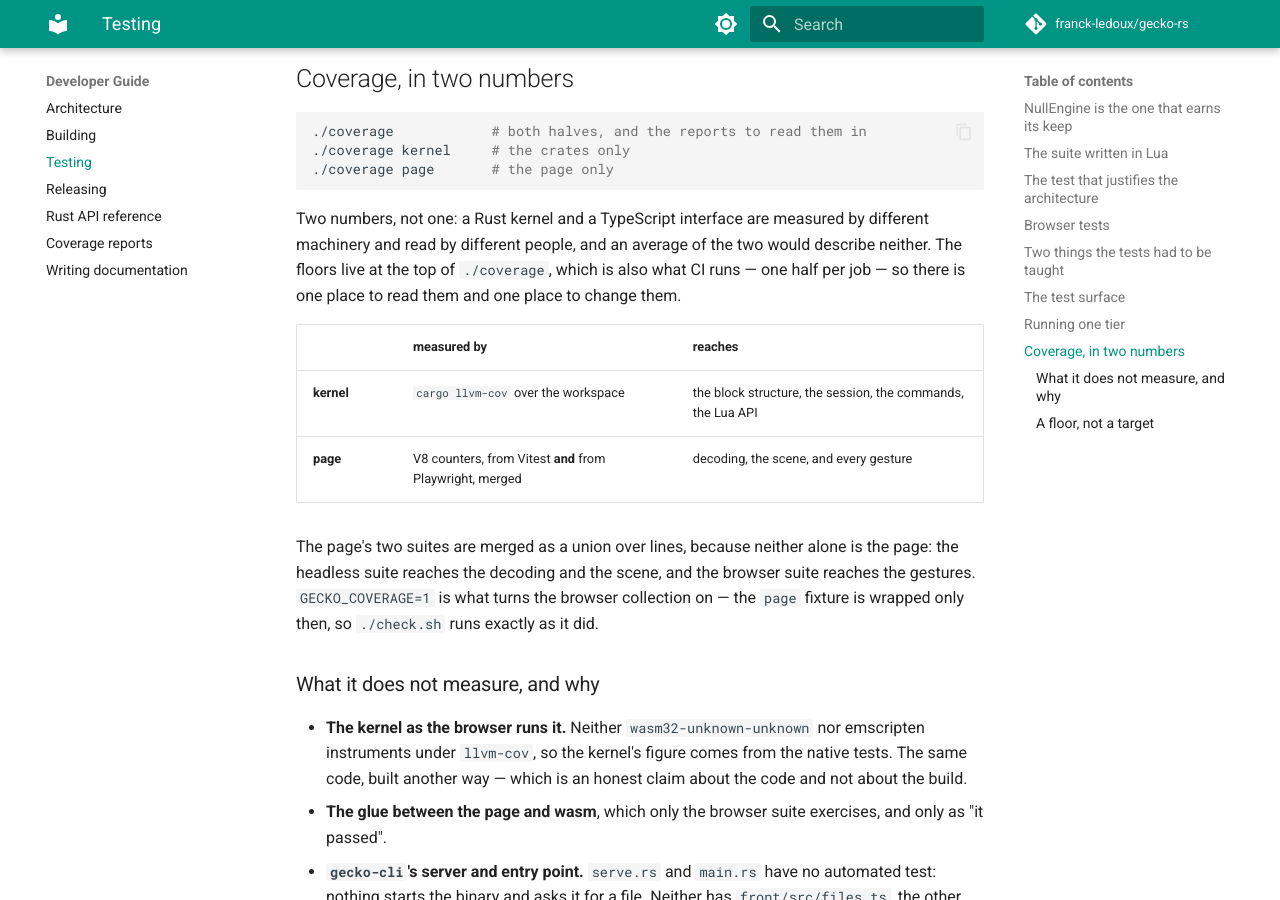
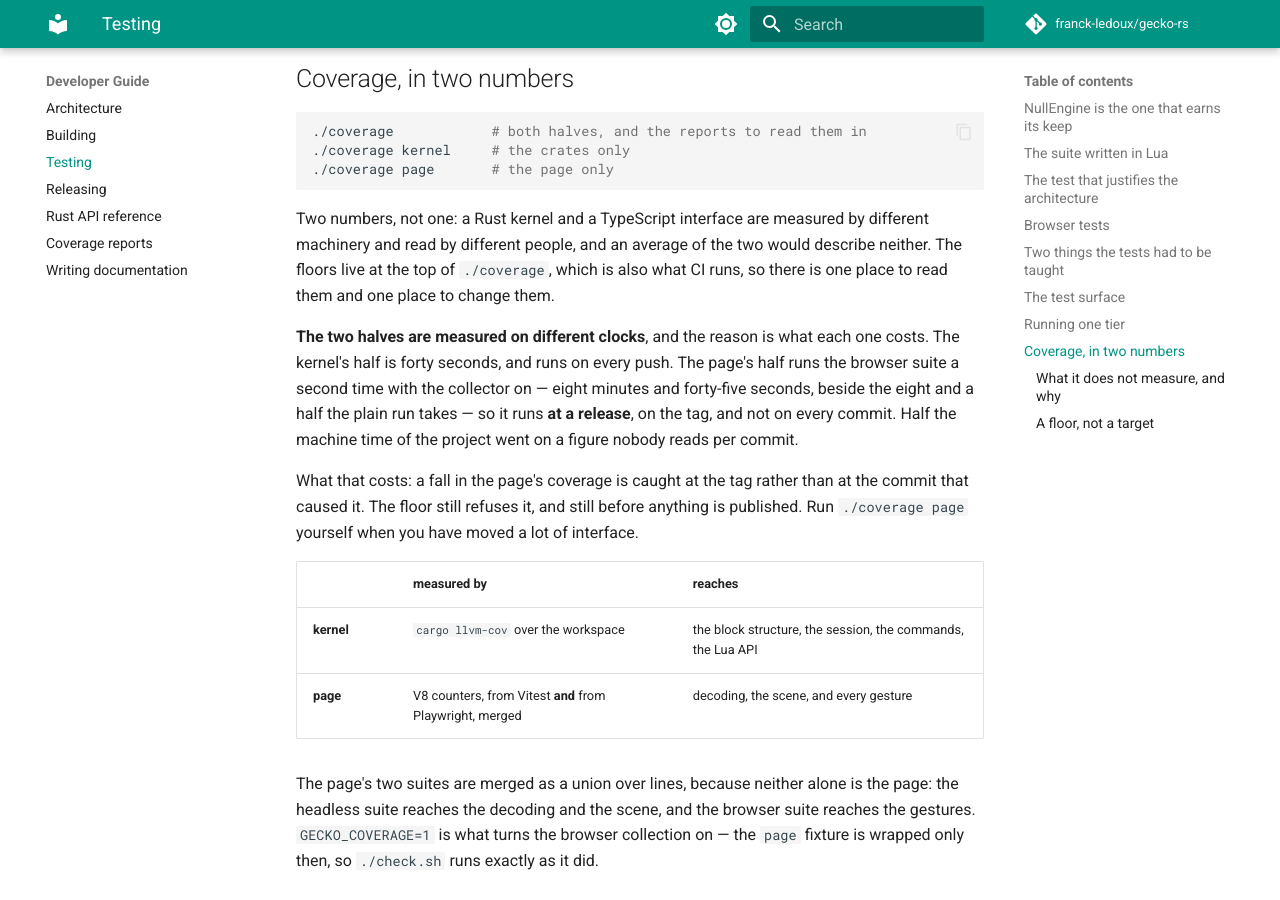
Before and after one commit to franck-ledoux/gecko-rs, an MkDocs documentation site: the page built from docs/developer-guide/testing.md, in a window 1280 px wide and 900 px high, scrolled down 2281 px. Built offline with MkDocs 1.6.1 and Material for MkDocs 9.7.7, drawn with Linux system fonts in a browser that asks for light colours; comment, search, counter and statistics services are not loaded.

Commit message:
Stop running the browser suite twice on every push
Measured on the green run that closed 0.1.5: twenty minutes, of which
eighteen in one job — and inside it, `check.sh` took 8m30 and
`./coverage page` took 8m45 running **the same browser suite a second
time** with the collector on. Half the machine time of the project, on
every commit, for a figure nobody reads per commit, and twice the exposure
to a flake on the one job that keeps producing them.

Four changes, and not one test is removed.

The page's coverage runs at a tag now. The floor still refuses a fall —
later than it did, which is the price, and still before anything is
published. The tag therefore runs this workflow too, and publishes the
site carrying what it measured; the kernel's half is forty seconds and
stays on every push.

One retry for the browser suite, on a runner only. Not to make a flaky
suite look green — a retried test is reported as flaky and its trace is
kept — but because a single blip costs a push, a twenty-minute wait and a
re-run started by hand. None locally: a flake you can see is a flake you
fix.

The Linux row of the Rust matrix is gone. `./check.sh` is `cargo fmt`,
`clippy` and `cargo test` on Linux before it is anything else, so that row
proved nothing and failed for the same reasons twice. macOS and Windows
stay; both have caught a failure nothing else did.

And the browsers come out of a cache keyed on the lockfile, which is half
a minute a run and half a minute less of something that can fail — as it
did twice today.

Co-Authored-By: Claude Opus 5 <noreply@anthropic.com>

```diff
--- a/docs/developer-guide/testing.md
+++ b/docs/developer-guide/testing.md
@@ -92,8 +92,20 @@ The last one needs artefacts the others do not; see [Building](building.md).
 Two numbers, not one: a Rust kernel and a TypeScript interface are measured by
 different machinery and read by different people, and an average of the two
 would describe neither. The floors live at the top of `./coverage`, which is
-also what CI runs — one half per job — so there is one place to read them and
-one place to change them.
+also what CI runs, so there is one place to read them and one place to change
+them.
+
+**The two halves are measured on different clocks**, and the reason is what
+each one costs. The kernel's half is forty seconds, and runs on every push.
+The page's half runs the browser suite a second time with the collector on —
+eight minutes and forty-five seconds, beside the eight and a half the plain
+run takes — so it runs **at a release**, on the tag, and not on every commit.
+Half the machine time of the project went on a figure nobody reads per commit.
+
+What that costs: a fall in the page's coverage is caught at the tag rather
+than at the commit that caused it. The floor still refuses it, and still
+before anything is published. Run `./coverage page` yourself when you have
+moved a lot of interface.
 
 |            | measured by                                              | reaches                                                     |
 | ---------- | -------------------------------------------------------- | ----------------------------------------------------------- |
```
Also changed, not shown: docs/developer-guide/releasing.md (+5 -2 lines), 3 other files.
